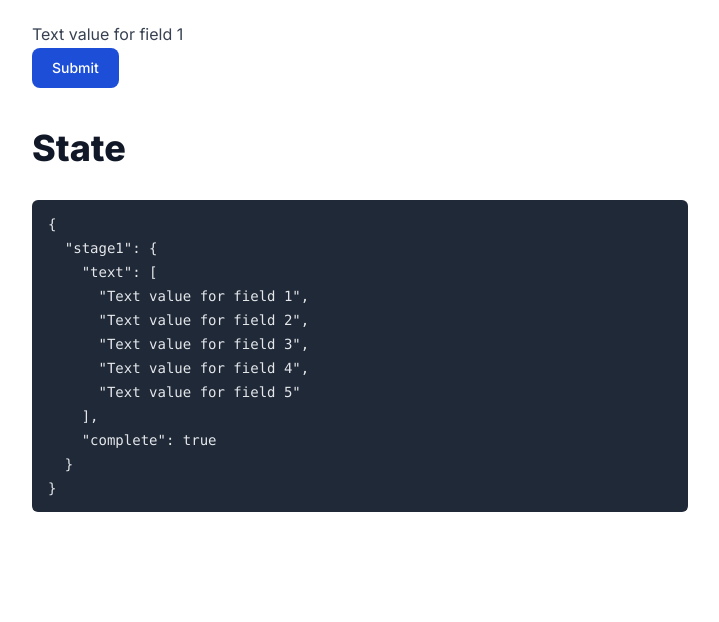
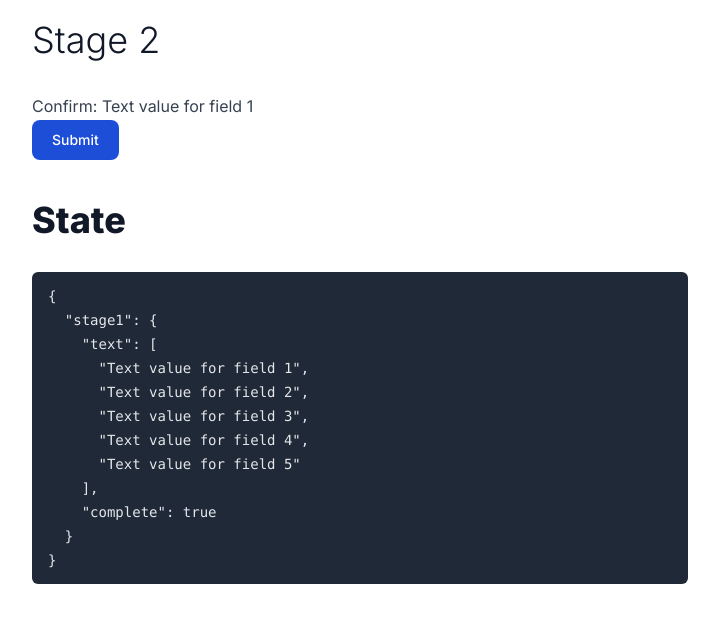
Before and after one commit to thunter1000/example-react-flow, a Next.js app: page / in a window 1280 px wide. Both pictures are taken after a click on the button "Submit". Shown: the top 622 px of the page, without its empty margins (280-999 px from the left). Built offline with nearby package versions, Linux system fonts and the light colour scheme.

Commit message:
add titles

```diff
--- a/src/app/components/Stage1.tsx
+++ b/src/app/components/Stage1.tsx
@@ -21,6 +21,7 @@ const Stage1 : StageComponent<StageProps<Stage1Result>, Stage1Result> = ({callba
 
   return (
     <form onSubmit={onSubmit}>
+      <h1 className="font-light">Stage 1</h1>
       {
         [...Array(5).keys()].map(i => (
           <div key={i} className="mb-2">
--- a/src/app/components/Stage2.tsx
+++ b/src/app/components/Stage2.tsx
@@ -23,7 +23,8 @@ const Stage2 : StageComponent<Stage2Props, Result> = ({stage1Result, callback})
 
   return <>
     <form onSubmit={onSubmit}>
-      <div>{current}</div>
+      <h1 className="font-light">Stage 2</h1>
+      <div>Confirm: {current}</div>
       <button type="submit" className="text-white bg-blue-700 hover:bg-blue-800 focus:ring-4 focus:outline-none focus:ring-blue-300 font-medium rounded-lg text-sm w-full sm:w-auto px-5 py-2.5 text-center dark:bg-blue-600 dark:hover:bg-blue-700 dark:focus:ring-blue-800">Submit</button>
     </form>
   </>
--- a/src/app/page.tsx
+++ b/src/app/page.tsx
@@ -30,7 +30,9 @@ export default function Home() {
     <main className="prose mx-auto my-5">
       { (state[STAGE1_NAME]?.complete !== true && <Stage1 {...stageProps<Stage1Result>(STAGE1_NAME)}/>) ||
         (state[STAGE2_NAME]?.complete !== true && <Stage2 stage1Result={state[STAGE1_NAME]!} {...stageProps(STAGE2_NAME)}/>) ||
-        <>Complete</>
+        <>
+          <h1 className="font-light">Finished!</h1>
+        </>
       }
         <div className="mt-10">
           <h1>State</h1>
```
